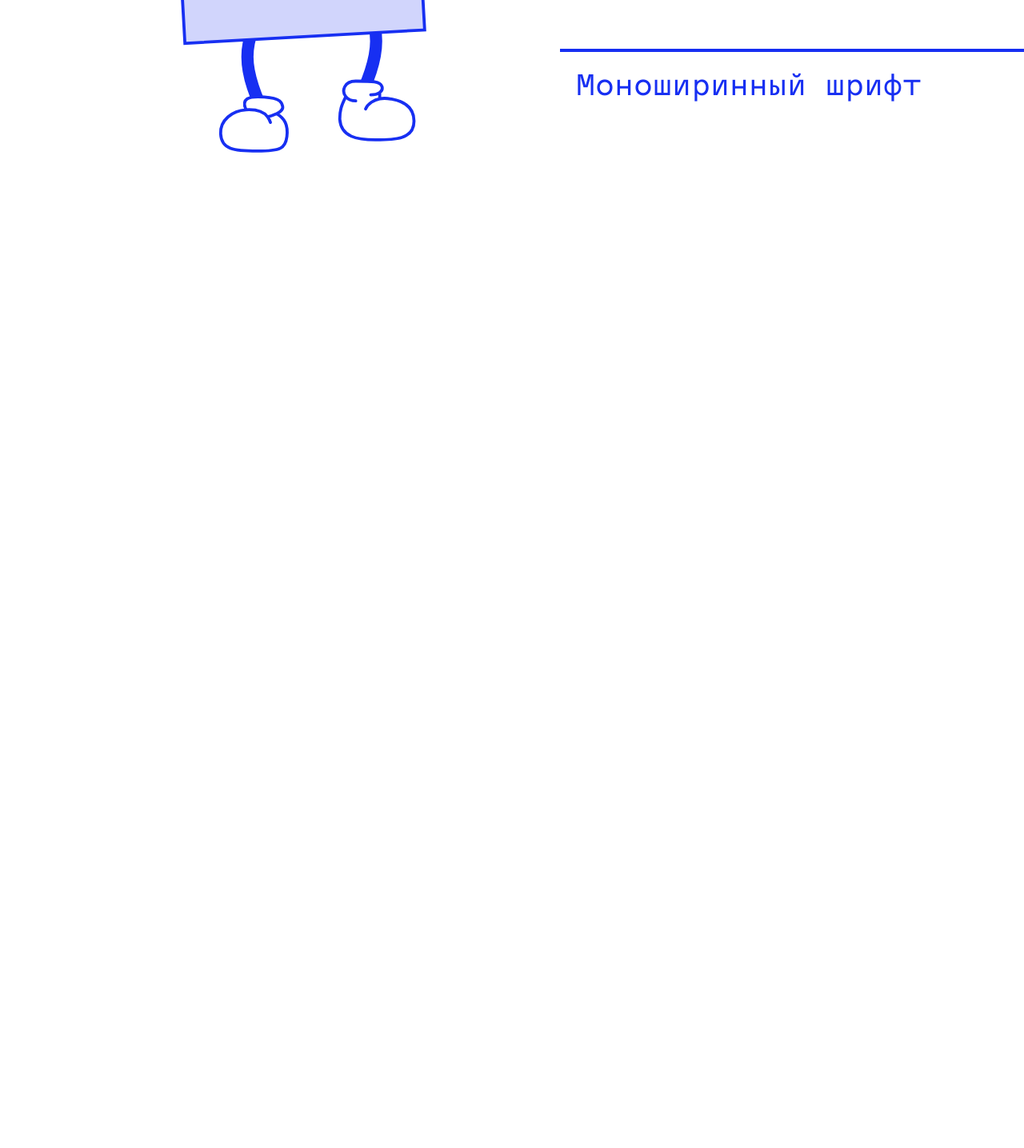
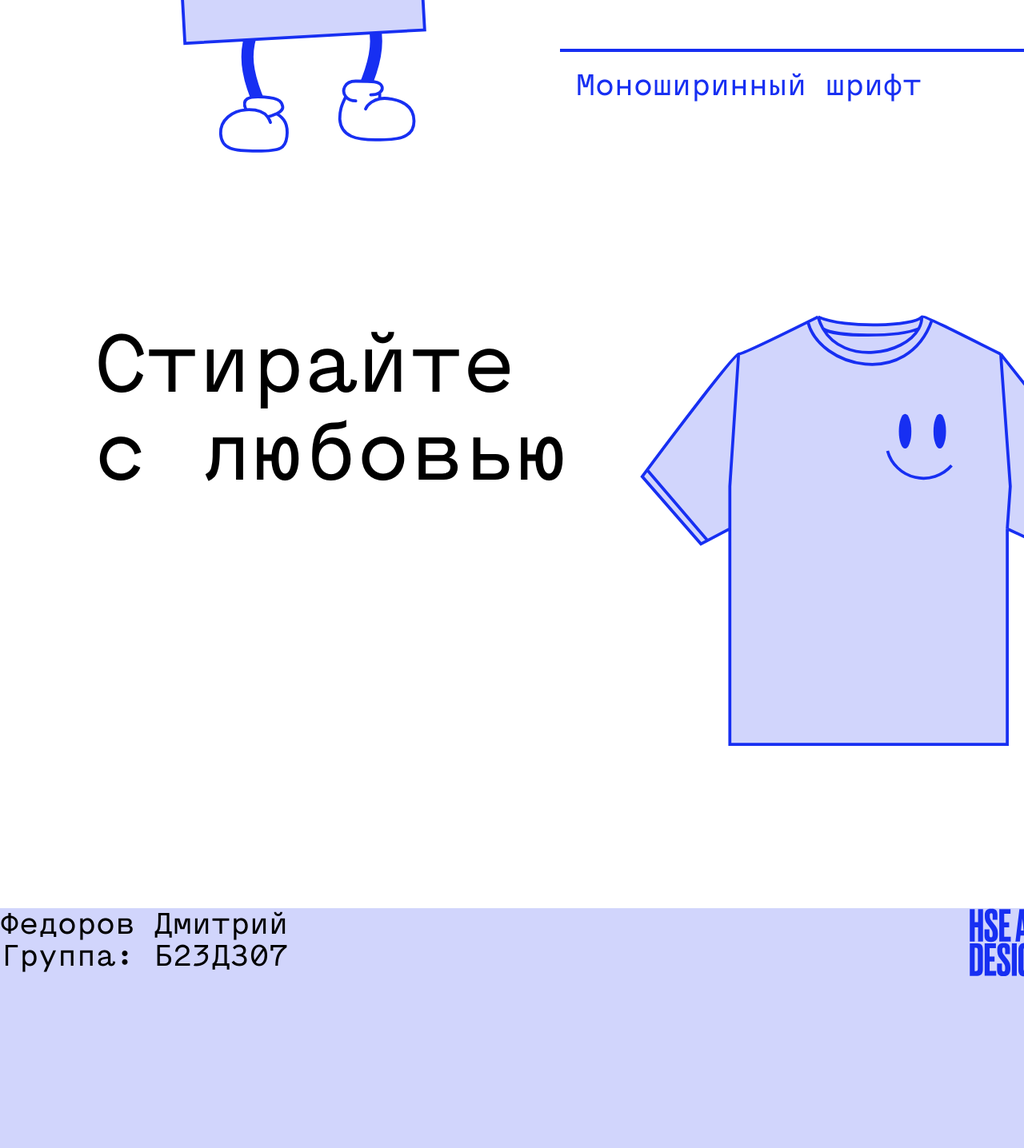
Before and after one commit to fedorovvdmitry/Menoe-Grotesque-Pro, a plain HTML site: page index.html in a window 1280 px wide. Shown: the part 513-1949 px from the top of the page at 80% size. Before the commit the page ends 800 px from the top, so only its background shows below. Drawn offline with Linux system fonts and the light colour scheme.

Commit message:
Second commit
Add second section, footer

```diff
--- a/index.html
+++ b/index.html
@@ -18,7 +18,7 @@
         background: gray;
         display: block;
         height: 3120px;
-    }  */
+    }   */
 
     body {
         width: 1440px;
@@ -33,7 +33,7 @@
         top: 0;
         left: 0;
         width: 100%;
-        height: 10601px;
+        height: 7951px;
         content: '';
         background: url(images/site.png);
         opacity: 0.2;
@@ -42,7 +42,7 @@
 <body>
     <section>
         <div>
-            <h1>Menoe Grotesque<br>Pro</h1>
+            <h1 id="left">Menoe Grotesque<br>Pro</h1>
             <div id="line" style="width:600px;
                 height:4px;
                 background-color: #172FF2;">
@@ -57,8 +57,16 @@
         </div>
     </section>
    <section>
+        <div>
+            <h1 id="right">Стирайте<br>с любовью</h1>
+            <img id="t-shirt" src="images/t-shirt.svg" alt="Футболка">
+        </div>
+   </section>
 
-   </section>
+   <footer>
+        <p>Федоров Дмитрий<br>Группа: Б23ДЗ07</p>
+        <img src="images/hselogo.svg" alt="Логотип Школы дизайна">
+   </footer>
 
 </body>
 </html>
--- a/stylesheets/layout.css
+++ b/stylesheets/layout.css
@@ -2,12 +2,21 @@ body {
     font-family: 'MenoeGrotesquePro-Regular';
   }
 
- section h1 {
+ section #left {
     font-family: 'MenoeGrotesquePro-Regular';
     position: absolute;
     left: 720px;
     top: 180px;
     font-size: 110px;
+  }
+
+  section #right {
+    font-family: 'MenoeGrotesquePro-Regular';
+    position: absolute;
+    left: 116px;
+    top: 914px;
+    font-size: 110px;
+
   }
 
   section p {
@@ -52,3 +61,29 @@ body {
     left: 1164px;
     top: 120px;
   }
+
+  #t-shirt {
+    width: 576px;
+    margin: 200px 0 0 800px;
+  }
+
+  footer {
+    height: 300px;
+    margin: 200px 0 0 0;
+    background-color: #D1D5FC;
+  }
+
+  footer p {
+    font-family: 'MenoeGrotesquePro-Regular';
+    color: #000000;
+    font-size: 40px;
+    float: left;
+    /* position: absolute;
+    left: 720px;
+    top: 600px; */
+  }
+
+  footer img {
+    /* margin: 0 0 0 1080px; */
+    float: right;
+  }
```
Also changed, not shown: images/hselogo.svg (added), images/t-shirt.svg (added).
